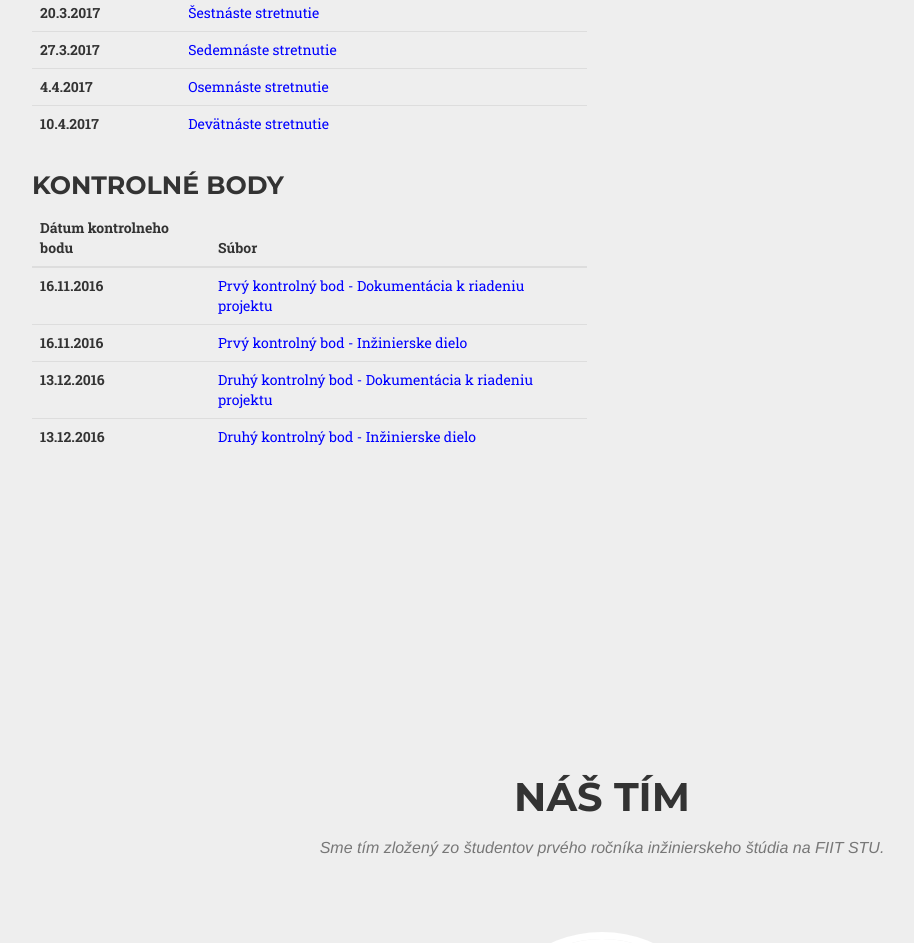
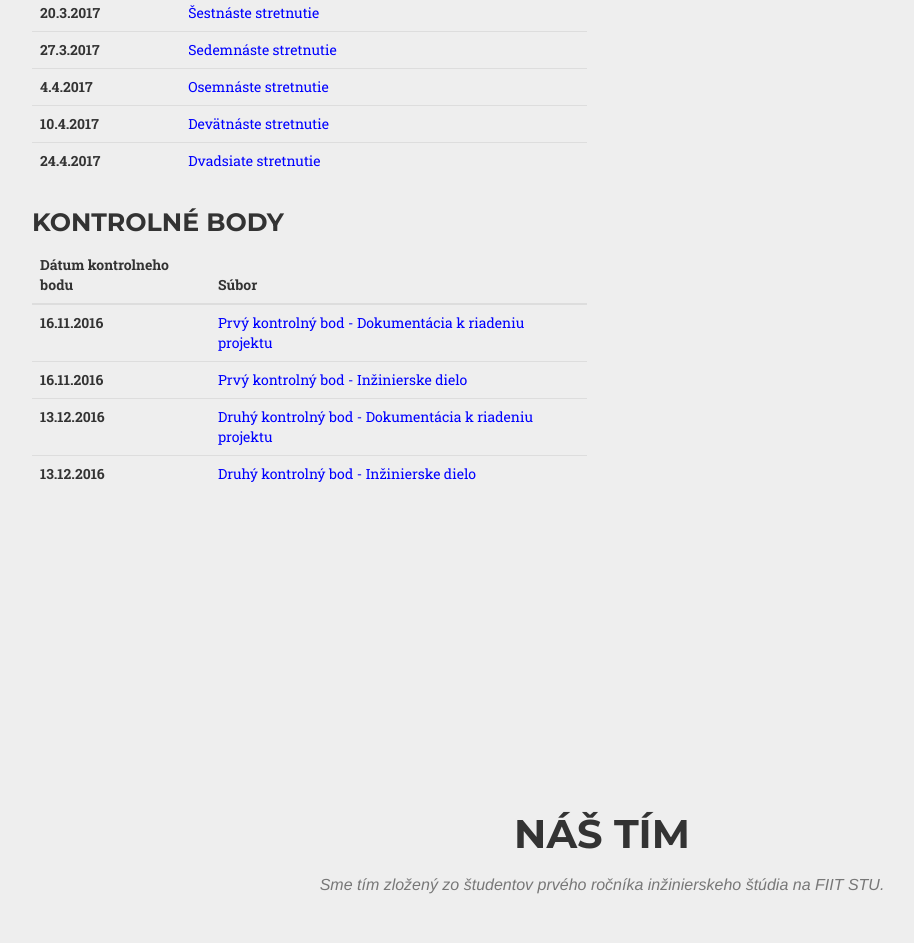
Before and after one commit to next-dimension-team/next-dimension-team.github.io, a website: page index.html in a window 1280 px wide. Shown: the part 3311-4254 px from the top of the page, without its empty margins (38-952 px from the left). Drawn offline with nearby package versions, Linux system fonts and the light colour scheme; a web font is replaced by a local one.

Commit message:
Pridana zapisnica c.20

```diff
--- a/index.html
+++ b/index.html
@@ -247,6 +247,10 @@
                             <tr>
                                 <th scope="row">10.4.2017</th>
                                 <td><a href="documents/zapisnica_19.pdf" style="color:blue">Devätnáste stretnutie</a></td>
+                            </tr>
+                            <tr>
+                                <th scope="row">24.4.2017</th>
+                                <td><a href="documents/zapisnica_20.pdf" style="color:blue">Dvadsiate stretnutie</a></td>
                             </tr>
                         </tbody>
                     </table>
```
